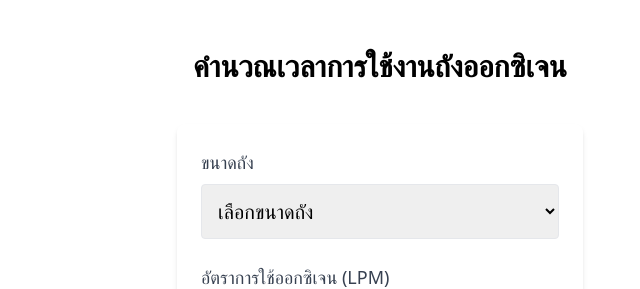
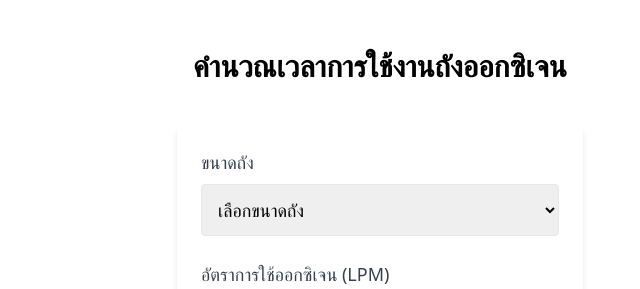
Before and after one commit to Nikkamal1/Project_Ox0ygen-Tank-Calculator, a React (Vite) app: page / in a window 1280 px wide. Shown: the top 289 px of the page, without its empty margins (260-900 px from the left). Built offline with nearby package versions, Linux system fonts and the light colour scheme.

Commit message:
Add all project files

```diff
--- a/src/Component/Form.jsx
+++ b/src/Component/Form.jsx
@@ -8,7 +8,7 @@ const Form = ({ setCylinder, setOxygenRate, setPressure, handleCalculate, result
           {/* เลือกขนาดถัง */}
           <label className="block  text-gray-700 text-lg mb-2">ขนาดถัง</label>
           <select
-            className="w-full p-3 border rounded mb-6 text-xl"
+            className="w-full p-3 border rounded mb-6 text-lg"
             onChange={(e) => setCylinder(e.target.value)}
           >
             <option className="" value="">เลือกขนาดถัง</option>
```
